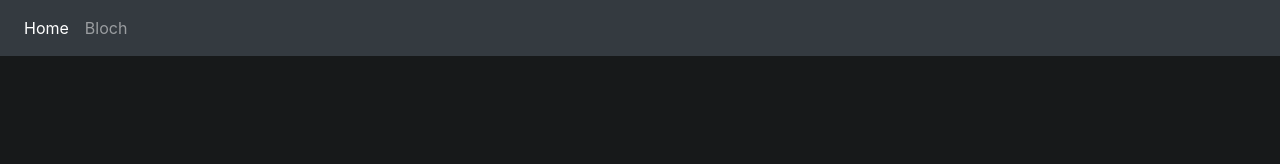
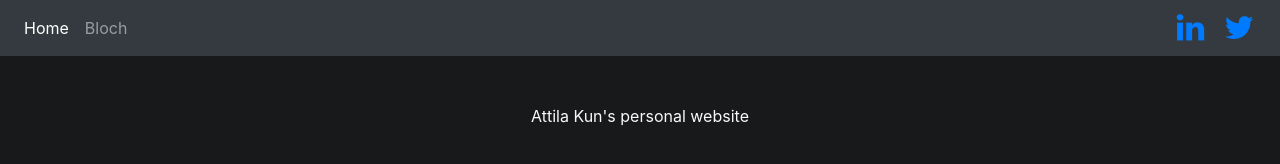
Before and after one commit to attila-kun/attilakun, an Eleventy site: page src/index.njk in a window 1280 px wide. Built offline with nearby package versions, Linux system fonts and the light colour scheme; Eleventy itself is replaced by a stand-in of ours; files that its build step writes are made by us from their sources.

Commit message:
Social media icons.

```diff
--- a/package.json
+++ b/package.json
@@ -6,6 +6,7 @@
   "scripts": {
     "build": "rm -rf public && npx @11ty/eleventy",
     "start": "npx @11ty/eleventy --serve",
+    "deploy": "npm run build && firebase deploy",
     "test": "echo \"Error: no test specified\" && exit 1"
   },
   "repository": {
--- a/src/_includes/header.njk
+++ b/src/_includes/header.njk
@@ -7,6 +7,7 @@
 
     <!-- Bootstrap CSS -->
     <link rel="stylesheet" href="https://cdn.jsdelivr.net/npm/bootstrap@4.5.3/dist/css/bootstrap.min.css" integrity="sha384-TX8t27EcRE3e/ihU7zmQxVncDAy5uIKz4rEkgIXeMed4M0jlfIDPvg6uqKI2xXr2" crossorigin="anonymous">
+    <link rel="stylesheet" href="https://cdnjs.cloudflare.com/ajax/libs/font-awesome/4.7.0/css/font-awesome.min.css">
 
     <title>Attila Kun's site</title>
 
@@ -15,10 +16,18 @@
       body {
         background-color: #17191a;
       }
+
+      .navbar-icons li {
+        padding: 0 10px;
+      }
+
+      .navbar-icons li a {
+        text-decoration: none;
+      }
     </style>
   </head>
   <body class="text-light">
-    <nav class="navbar navbar-expand-lg navbar-dark bg-dark">
+    <nav class="navbar navbar-expand navbar-dark bg-dark">
       <button class="navbar-toggler" type="button" data-toggle="collapse" data-target="#navbarSupportedContent" aria-controls="navbarSupportedContent" aria-expanded="false" aria-label="Toggle navigation">
         <span class="navbar-toggler-icon"></span>
       </button>
@@ -32,5 +41,14 @@
             <a class="nav-link" href="bloch">Bloch</a>
           </li>
         </ul>
+
+        <ul class="navbar-nav ml-auto navbar-icons">
+          <li class="nav-item">
+            <a href="https://www.linkedin.com/in/attila-kun-36783543/" class="fa fa-linkedin fa-2x"></a>
+          </li>
+          <li class="nav-item">
+            <a href="https://twitter.com/kunattila" class="fa fa-twitter fa-2x"></a>
+          </li>
+      </ul>
       </div>
     </nav>
--- a/src/index.njk
+++ b/src/index.njk
@@ -1,2 +1,11 @@
 {% include 'header.njk' %}
+
+<div class="container-fluid min-vh-100">
+  <div class="row  min-vh-100">
+    <div class="col-12 text-center mt-5">
+      Attila Kun's personal website
+    </div>
+  </div>
+</div>
+
 {% include 'footer.njk' %}
```
